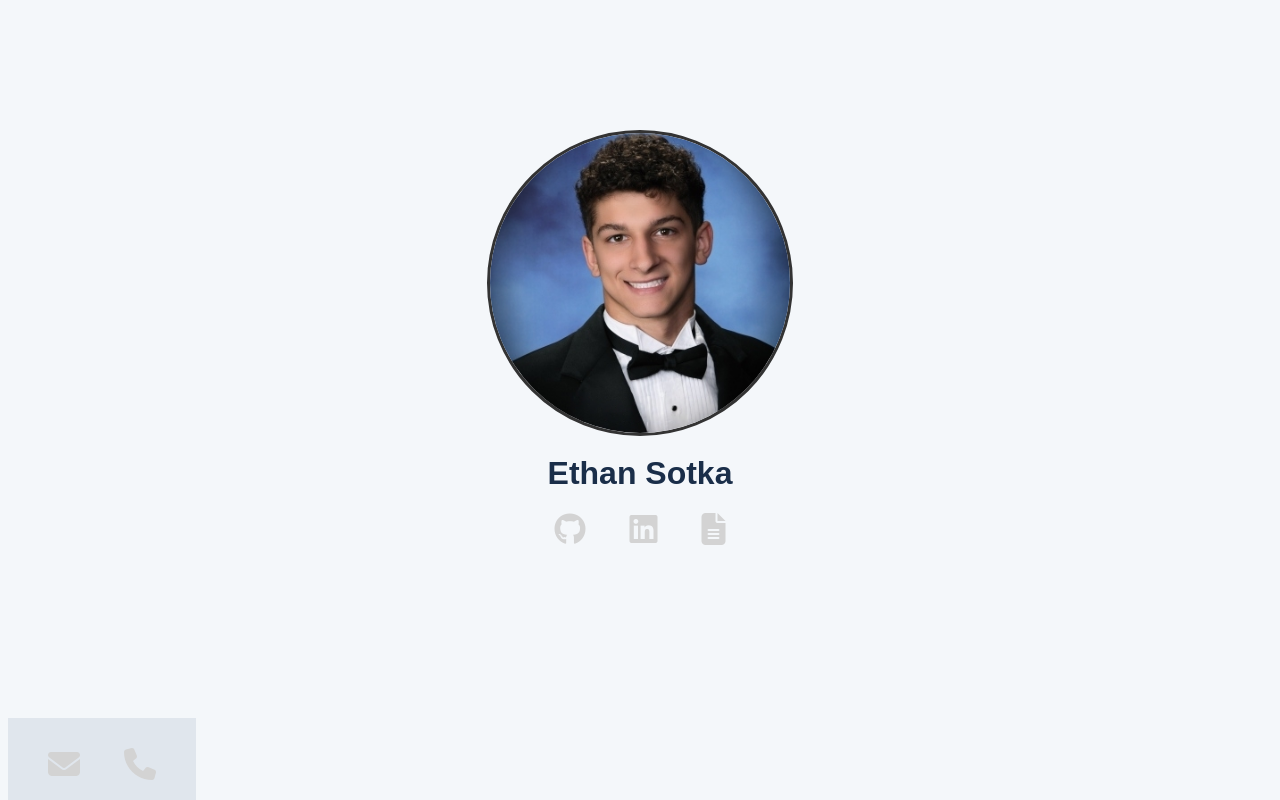
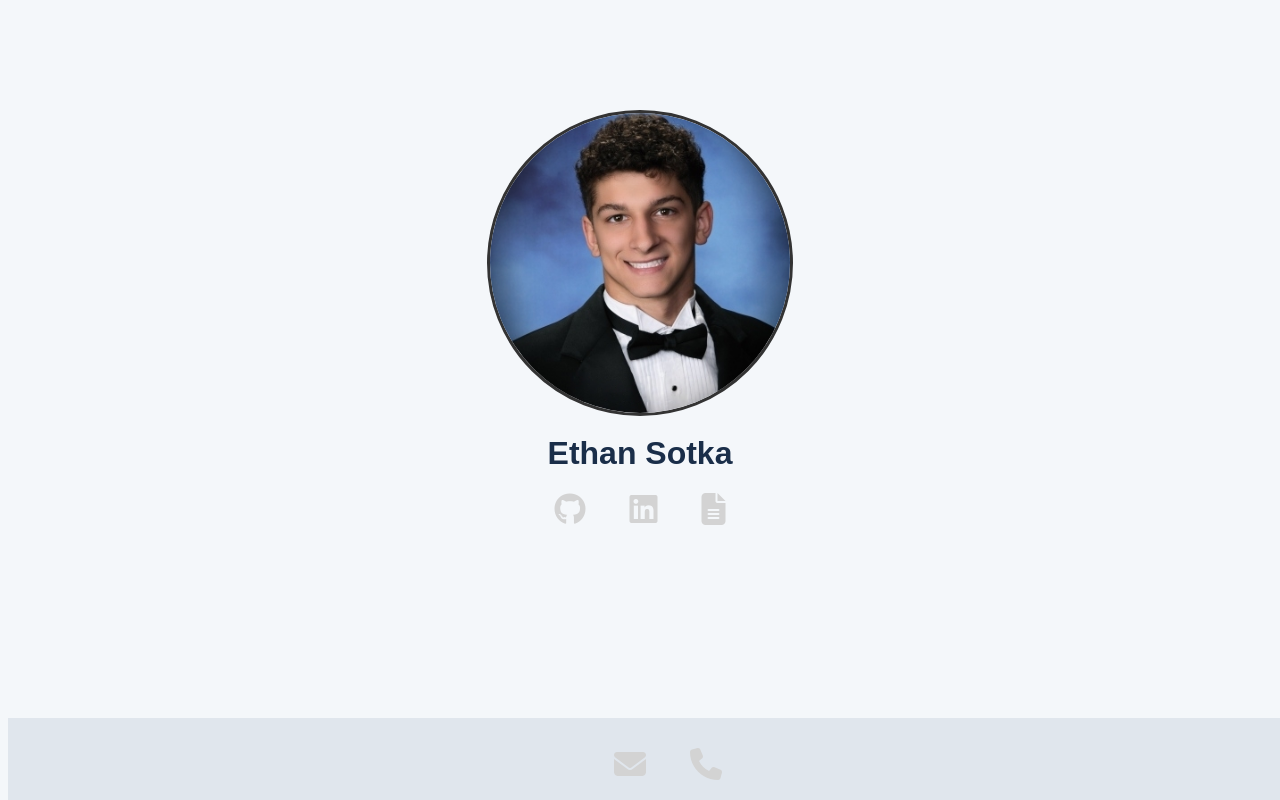
Before and after one commit to esotka1/esotka1.github.io, a plain HTML site: page index.html in a window 1280 px wide. Drawn offline with Linux system fonts and the light colour scheme.

Commit message:
Update homepage content

```diff
--- a/index.html
+++ b/index.html
@@ -11,7 +11,6 @@
       }
 
       main{
-        /*flex:1;*/
       }
 
       footer{
@@ -19,6 +18,7 @@
         position: fixed;
         bottom: 0;
         padding: 20px;
+        width: 100%;
       }
 
       .profile-pic {
@@ -27,7 +27,7 @@
        height: 300px;
        object-fit: cover;
        border: 3px solid #333;
-       margin-top: 120px;
+       margin-top: 100px;
      }
 
      .center {
```
